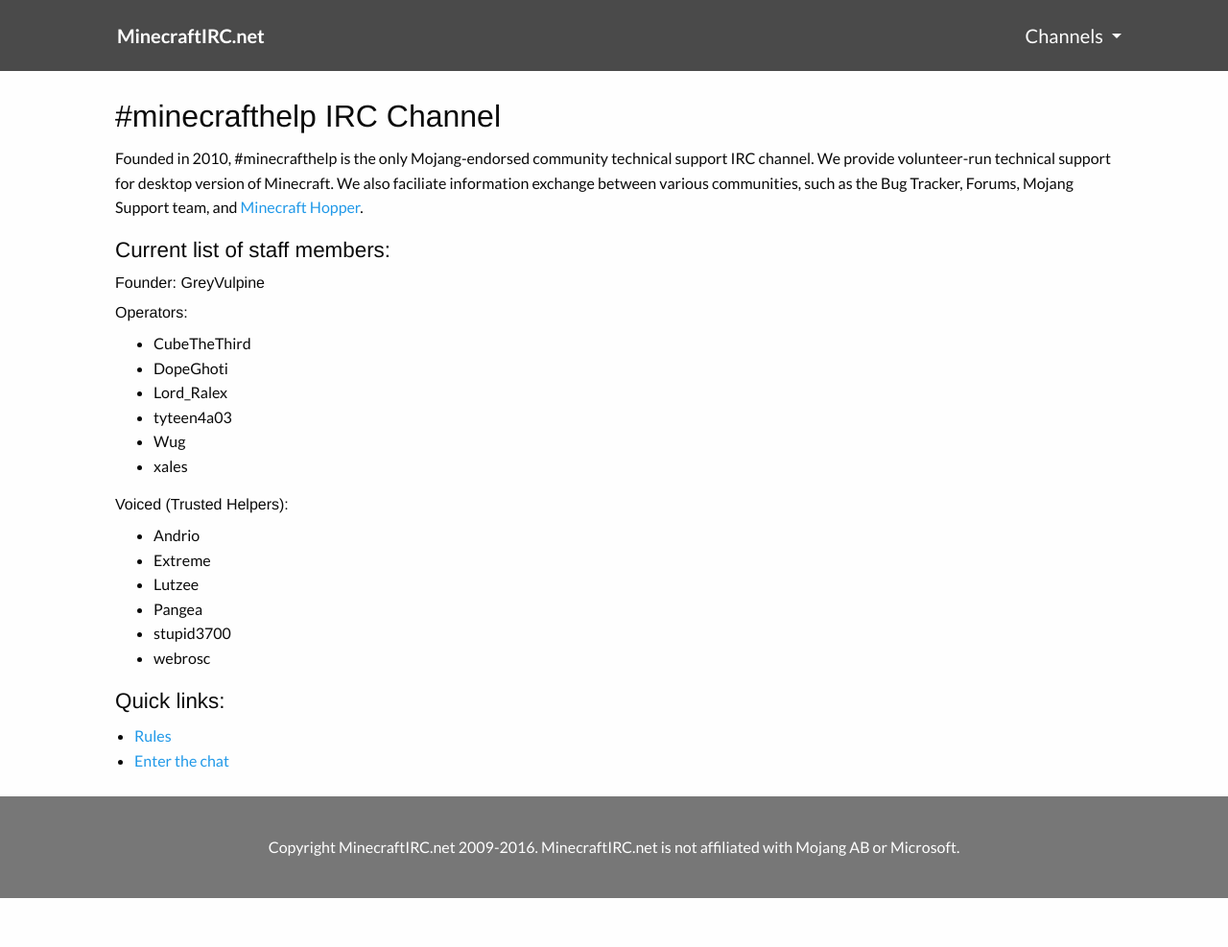
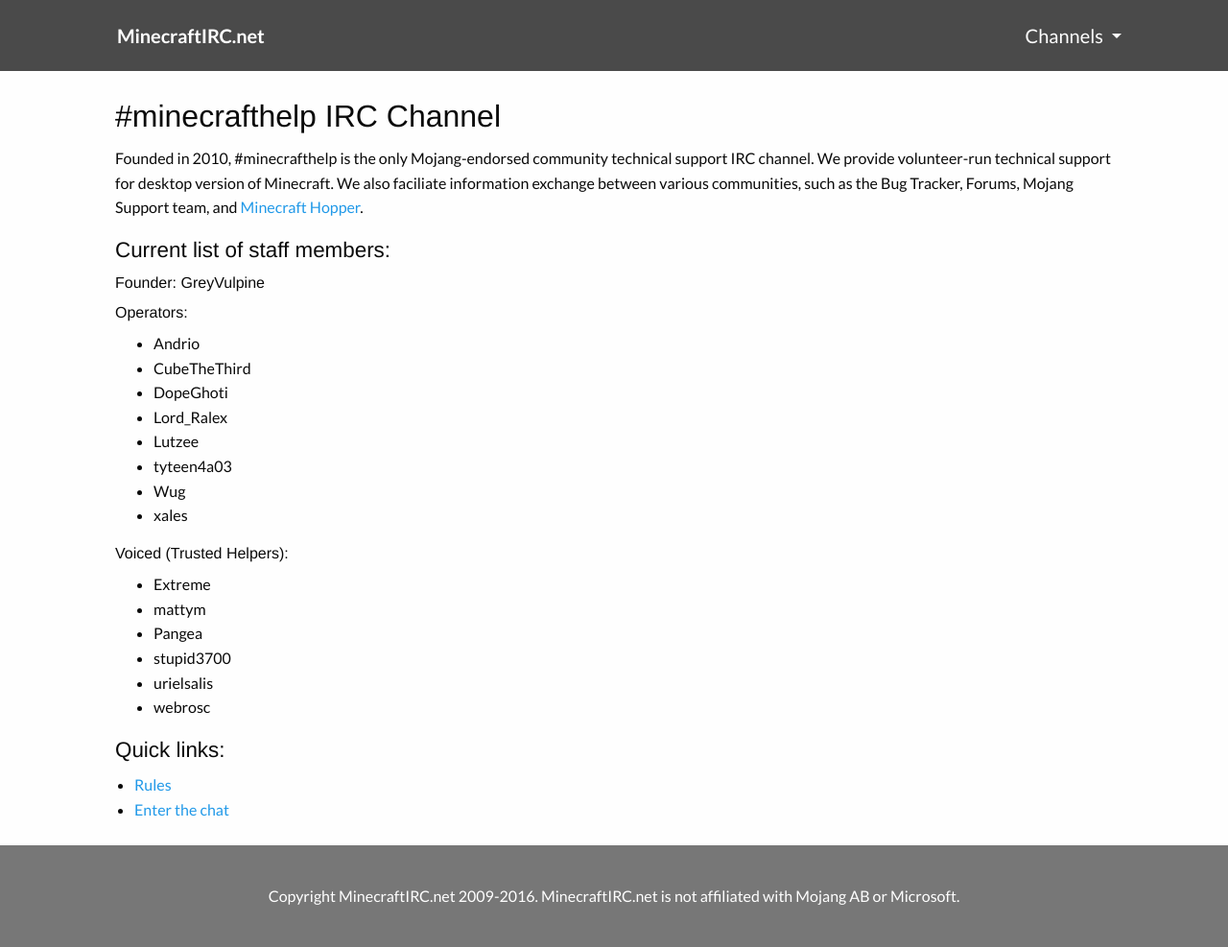
Before and after one commit to MinecraftHopper/MinecraftIRC.net, a Jekyll site: the page built from minecrafthelp/index.html, in a window 1280 px wide. Shown: the whole page at 96% size. Built offline with Jekyll 4.4.1, drawn with Linux system fonts in a browser that asks for light colours; nearby versions of some CDN libraries; before the commit the page ends 936 px from its top, so only the background shows below that.

Commit message:
#mch role changes

```diff
--- a/minecrafthelp/index.html
+++ b/minecrafthelp/index.html
@@ -22,11 +24,11 @@
 
 <h6>Voiced (Trusted Helpers):</h6>
 <ul class="indent">
-    <li>Andrio</li>
     <li>Extreme</li>
-    <li>Lutzee</li>
+    <li>mattym</li>
     <li>Pangea</li>
     <li>stupid3700</li>
+    <li>urielsalis</li>
     <li>webrosc</li>
 </ul>
 
```
Also changed, not shown: other parts of minecrafthelp/index.html (+2 -0 lines).
